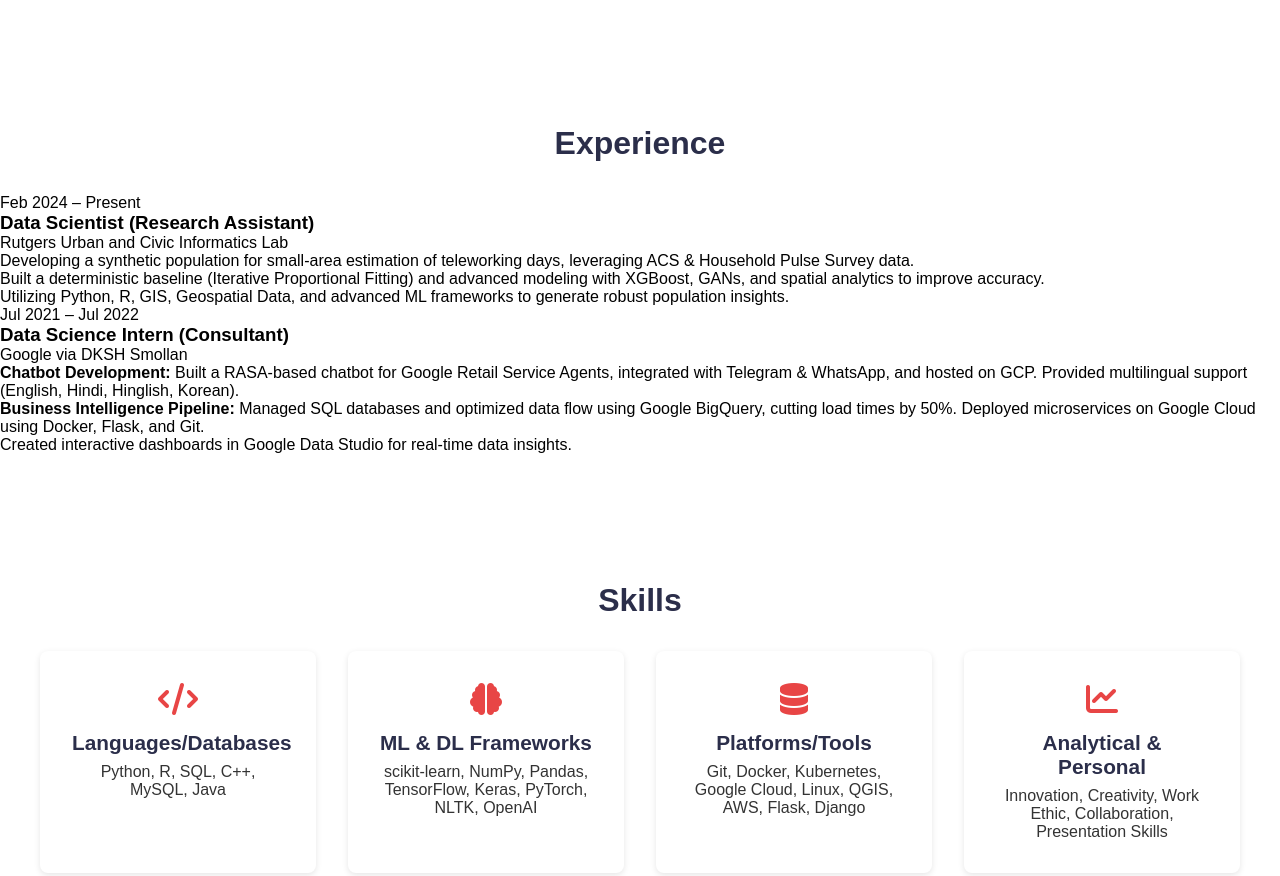
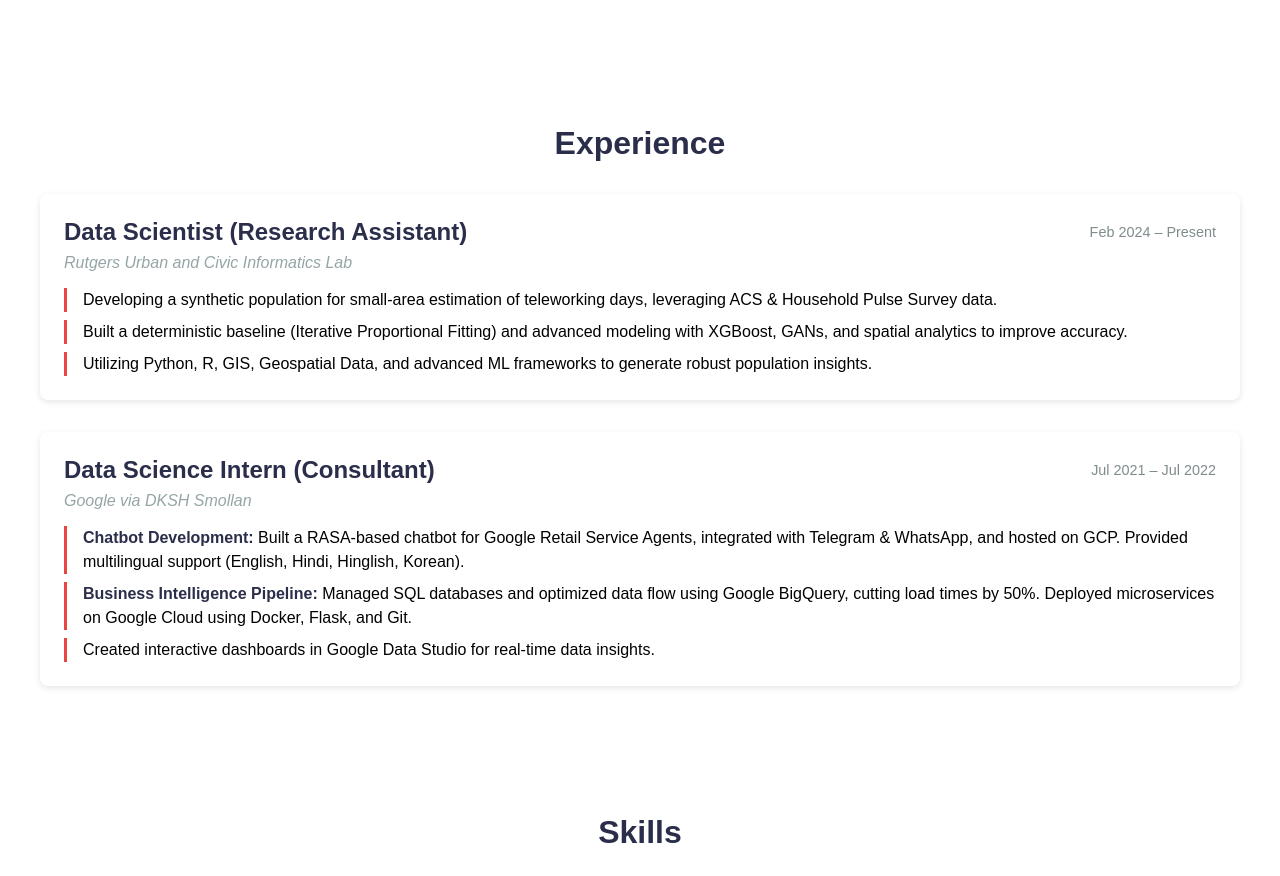
Before and after one commit to arpannookala12/Portfolio, a plain HTML site: page index.html in a window 1280 px wide. Shown: the part 1309-2185 px from the top of the page. Drawn offline with Linux system fonts and the light colour scheme.

Commit message:
edit index and styles

```diff
--- a/assets/css/styles.css
+++ b/assets/css/styles.css
@@ -129,6 +129,74 @@
   .about-content p {
     margin-bottom: 1rem;
     line-height: 1.6;
+  }
+
+ /************************************
+ Experience
+ *************************************/
+ .experience-container {
+    display: flex;
+    flex-direction: column;
+    gap: 2rem;
+    max-width: 1200px;
+    margin: 0 auto;
+  }
+
+  .experience-item {
+    background: #fff;
+    padding: 1.5rem;
+    border-radius: 8px;
+    box-shadow: 0 2px 6px rgba(0, 0, 0, 0.1);
+    transition: transform 0.3s, box-shadow 0.3s;
+  }
+
+  .experience-item:hover {
+    transform: translateY(-5px);
+    box-shadow: 0 4px 12px rgba(0, 0, 0, 0.2);
+  }
+
+  .exp-header {
+    display: flex;
+    justify-content: space-between;
+    align-items: center;
+    margin-bottom: 0.5rem;
+  }
+
+  .exp-header h3 {
+    font-size: 1.5rem;
+    color: var(--primary-color);
+  }
+
+  .exp-timeframe {
+    font-size: 0.9rem;
+    color: #7f8c8d;
+  }
+
+  .exp-org {
+    font-style: italic;
+    color: #95a5a6;
+    margin-bottom: 1rem;
+  }
+
+  .exp-details {
+    list-style: none;
+    padding: 0;
+    margin: 0;
+  }
+
+  .exp-details li {
+    margin-bottom: 0.5rem;
+    line-height: 1.5;
+    border-left: 3px solid var(--secondary-color);
+    padding-left: 1rem;
+  }
+
+  .exp-details li:last-child {
+    margin-bottom: 0;
+  }
+
+  .exp-details strong {
+    color: var(--primary-color);
   }
 
   /***********************************
--- a/index.html
+++ b/index.html
@@ -60,7 +60,7 @@
       </div>
       <div class="about-content">
         <p>
-          I’m a data scientist with a strong background in data engineering, MLOps, and advanced analytics,
+          I’m a data scientist with a strong background in advanced data analysis and Machine Learning
           driven by a passion for bridging academic research and real-world solutions. I am currently
           pursuing a Master of Science in Data Science at Rutgers University, where I focus on Probability &
           Statistical Inference, large-scale data processing, and modern AI approaches.
@@ -85,14 +85,17 @@
 
   <!-- ================= EXPERIENCE SECTION ================= -->
   <!-- Only list your two key roles here. -->
-  <section class="experience section" id="experience">
+<!-- ================= EXPERIENCE SECTION ================= -->
+<section class="experience section" id="experience">
     <h2 class="section-title">Experience</h2>
     <div class="experience-container container">
 
       <!-- Experience: Research Assistant -->
       <div class="experience-item">
-        <div class="exp-timeframe">Feb 2024 – Present</div>
-        <h3>Data Scientist (Research Assistant)</h3>
+        <div class="exp-header">
+          <h3>Data Scientist (Research Assistant)</h3>
+          <div class="exp-timeframe">Feb 2024 – Present</div>
+        </div>
         <p class="exp-org">Rutgers Urban and Civic Informatics Lab</p>
         <ul class="exp-details">
           <li>
@@ -112,8 +115,10 @@
 
       <!-- Experience: Data Science Intern (Google) -->
       <div class="experience-item">
-        <div class="exp-timeframe">Jul 2021 – Jul 2022</div>
-        <h3>Data Science Intern (Consultant)</h3>
+        <div class="exp-header">
+          <h3>Data Science Intern (Consultant)</h3>
+          <div class="exp-timeframe">Jul 2021 – Jul 2022</div>
+        </div>
         <p class="exp-org">Google via DKSH Smollan</p>
         <ul class="exp-details">
           <li>
```
